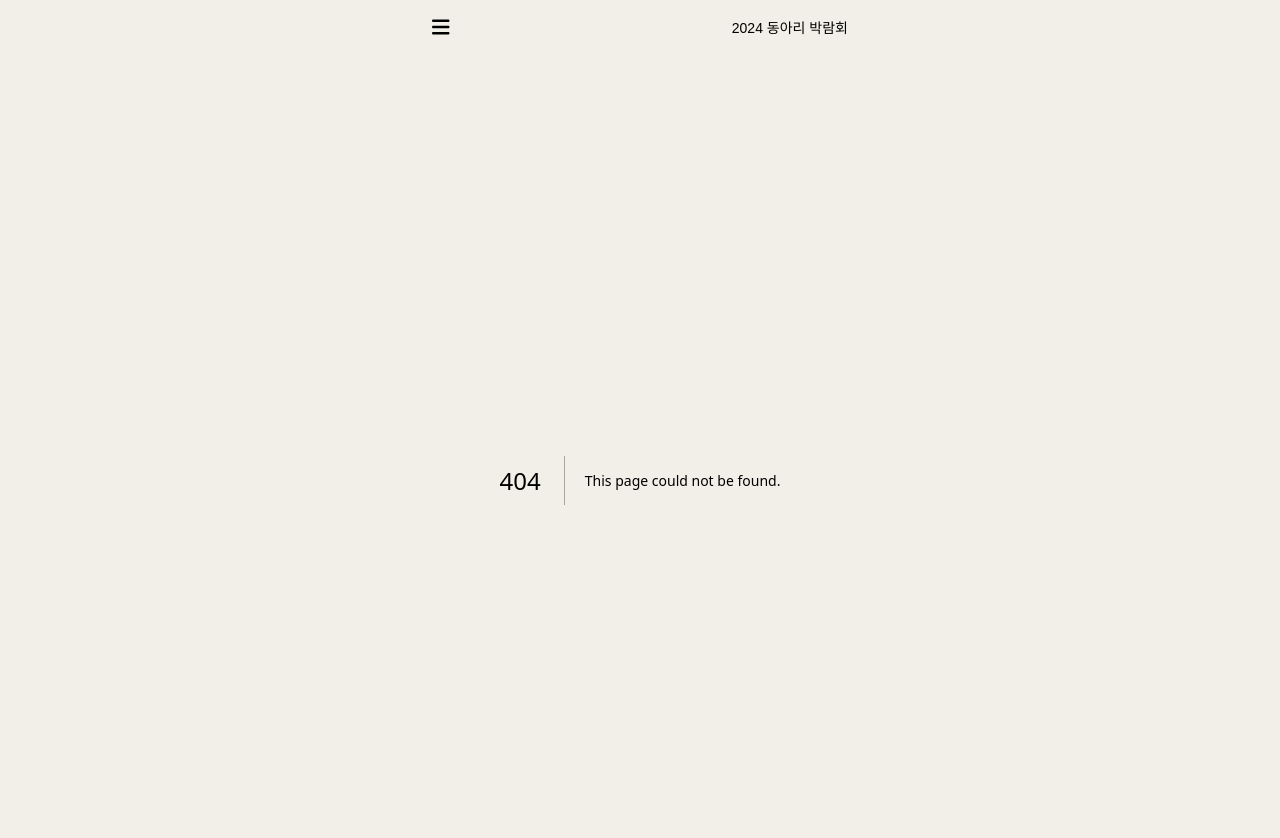
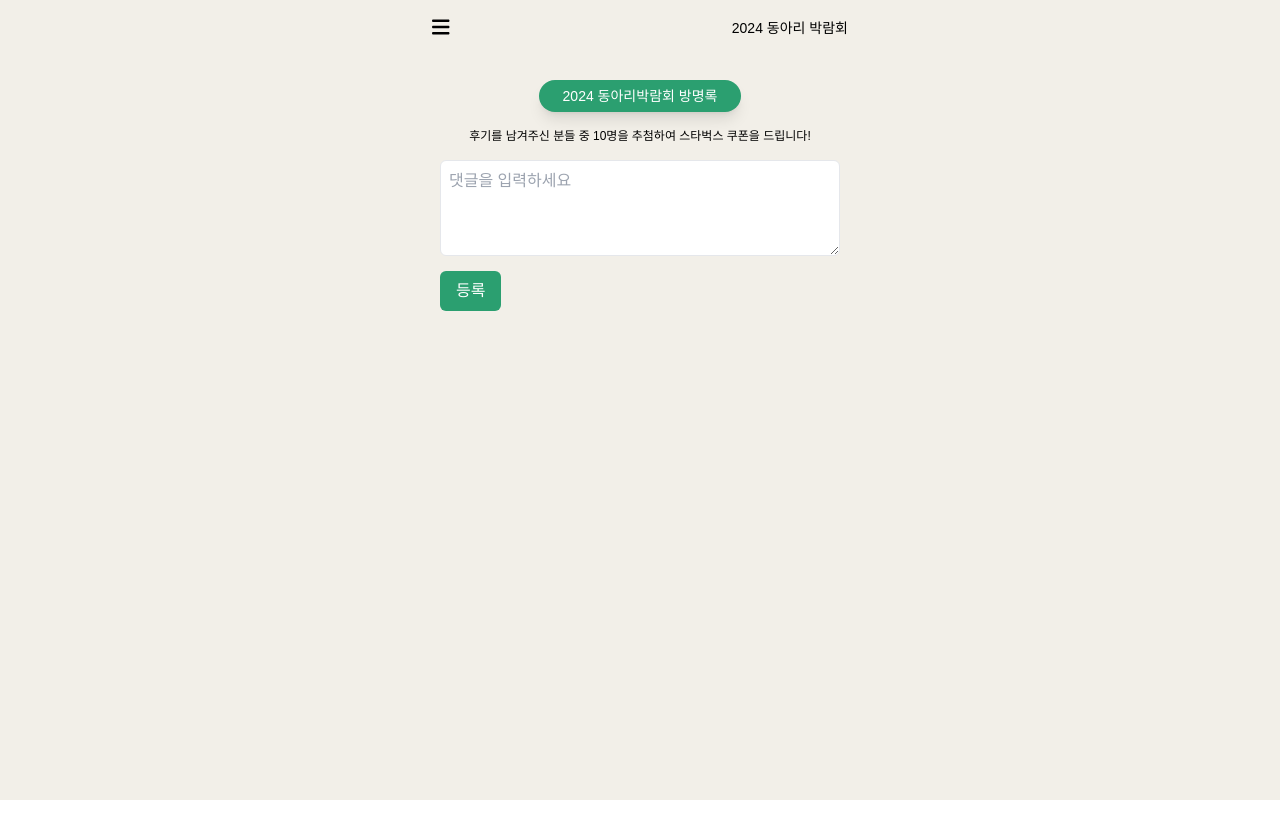
Before and after one commit to Antraxmin/sch-club-fair, a Next.js app: page /guest in a window 1280 px wide. Before the commit this address had no page. Shown: the top 838 px of the page. After the commit the page ends 800 px from the top, so only its background shows below. Built offline with nearby package versions, Linux system fonts and the light colour scheme; a web font is replaced by a local one.

Commit message:
feat: 방명록 구현

```diff
--- /dev/null
+++ b/pages/guest/index.tsx
@@ -0,0 +1,48 @@
+import React, { useState } from "react";
+
+export default function GuestPage() {
+  const [comments, setComments] = useState<string[]>([]);
+  const [newComment, setNewComment] = useState<string>("");
+
+  const addComment = () => {
+    setComments([...comments, newComment]);
+    setNewComment("");
+  };
+
+  return (
+    <>
+      <div className="flex flex-col items-center">
+        <div className="bg-[#2B9F70] text-white text-sm py-1.5 px-6 rounded-full shadow-lg mb-4">
+          <span>2024 동아리박람회 방명록</span>
+        </div>
+        <span className="text-xs">
+          후기를 남겨주신 분들 중 10명을 추첨하여 스타벅스 쿠폰을 드립니다!
+        </span>
+      </div>
+      <div className="mt-4">
+        <textarea
+          className="w-full h-24 border rounded-md p-2"
+          placeholder="댓글을 입력하세요"
+          value={newComment}
+          onChange={(e) => setNewComment(e.target.value)}
+        ></textarea>
+        <button
+          className="mt-2 bg-[#2B9F70] text-white py-2 px-4 rounded-md hover:bg-green-600"
+          onClick={addComment}
+        >
+          등록
+        </button>
+      </div>
+      {/* 댓글 목록 */}
+      <div className="w-full max-w-xl mt-4">
+        <ul>
+          {comments.map((comment, index) => (
+            <li key={index} className="border-b py-2">
+              {comment}
+            </li>
+          ))}
+        </ul>
+      </div>
+    </>
+  );
+}
```
